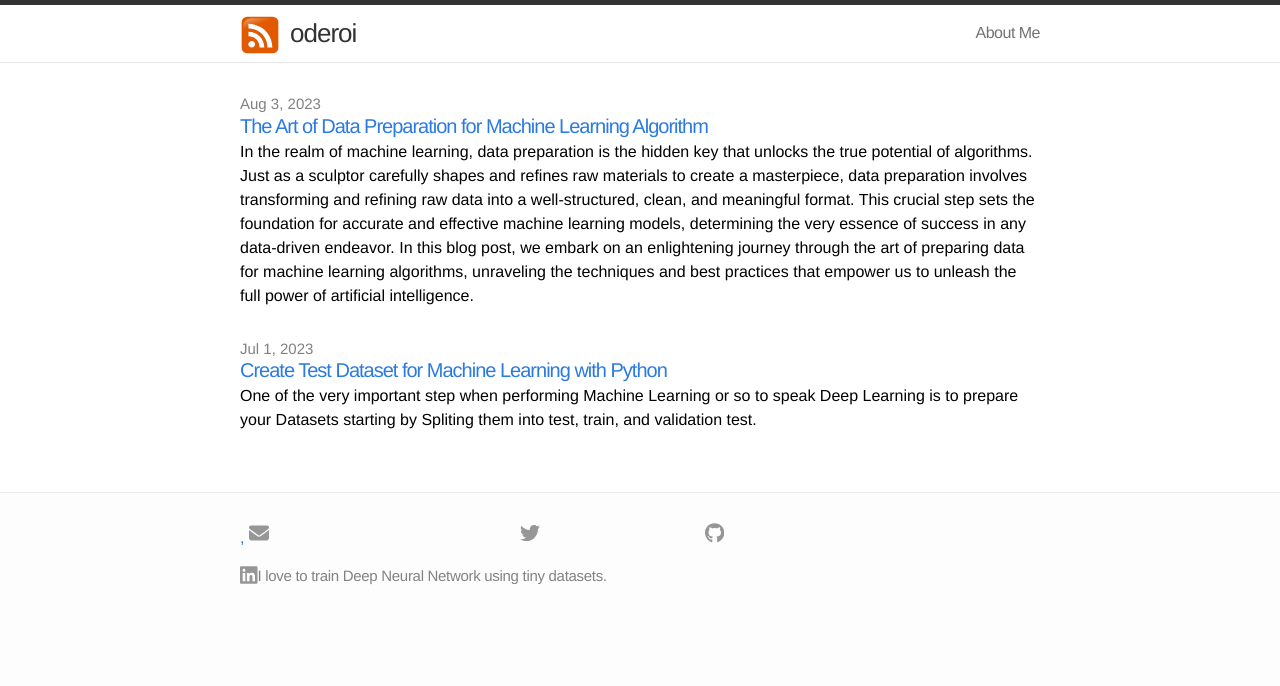
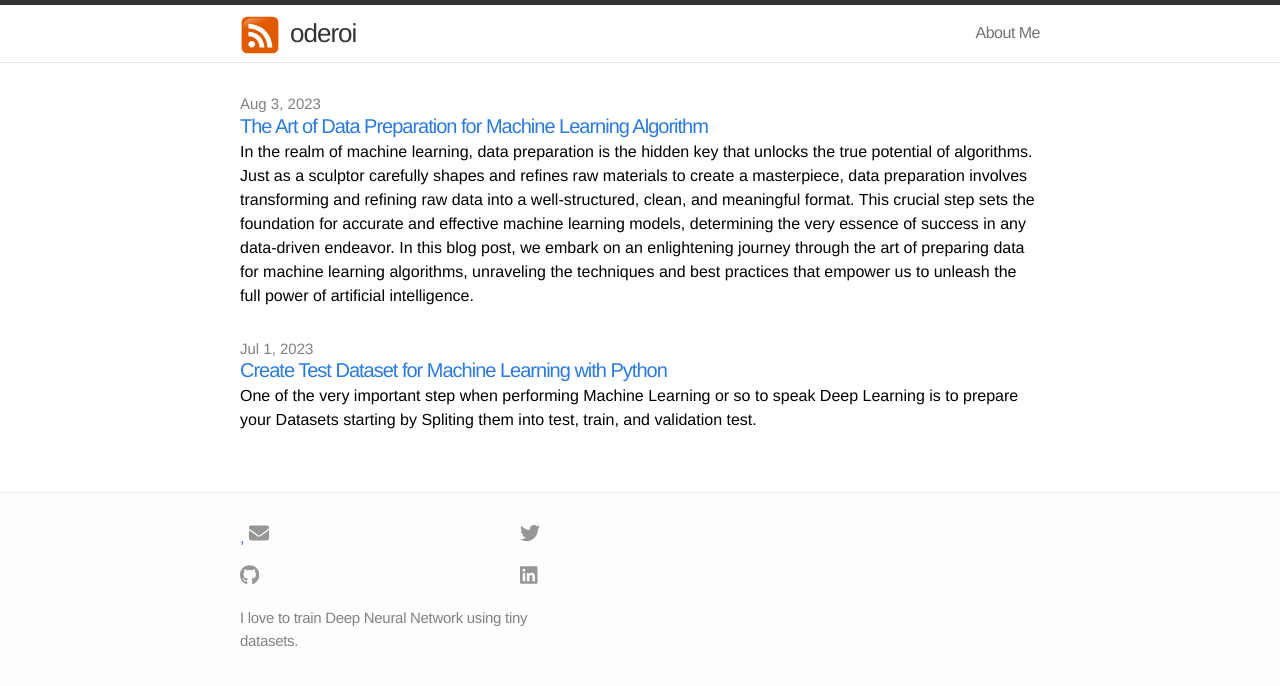
Before and after one commit to oderoi/oderoi.github.io, a Jekyll site: the page built from index.markdown, in a window 1280 px wide. Shown: the top 686 px of the page. Built offline with Jekyll 4.4.1, drawn with Linux system fonts in a browser that asks for light colours.

Commit message:
Update footer.html

```diff
--- a/_includes/footer.html
+++ b/_includes/footer.html
@@ -18,7 +18,7 @@
       <!-- </ul> -->
     </div>
 
-    <div class="footer-col-2 column">
+    <div class="footer-col-1 column">
         {% if site.twitter_username %}
         <a href="https://twitter.com/{{ site.twitter_username }}">
           <span class="icon twitter">
@@ -33,7 +33,7 @@
 
     </div>
 
-    <div class="footer-col-3 column">
+    <div class="footer-col-1 column">
         {% if site.github_username %}
           <a href="https://github.com/{{ site.github_username }}">
             <span class="icon github">
@@ -45,7 +45,7 @@
 
     </div>
 
-    <div class="footer-col-4 column">
+    <div class="footer-col-1 column">
       {% if site.linkdin_username %}
         <a href="www.linkedin.com/in/{{ site.linkdin_username }}">
           <span class="icon github">
@@ -58,7 +58,7 @@
   </div>
 
 
-    <div class="footer-col-5 column">
+    <div class="footer-col-3 column">
       <p class="text">{{ site.description }}</p>
     </div>
 
```
